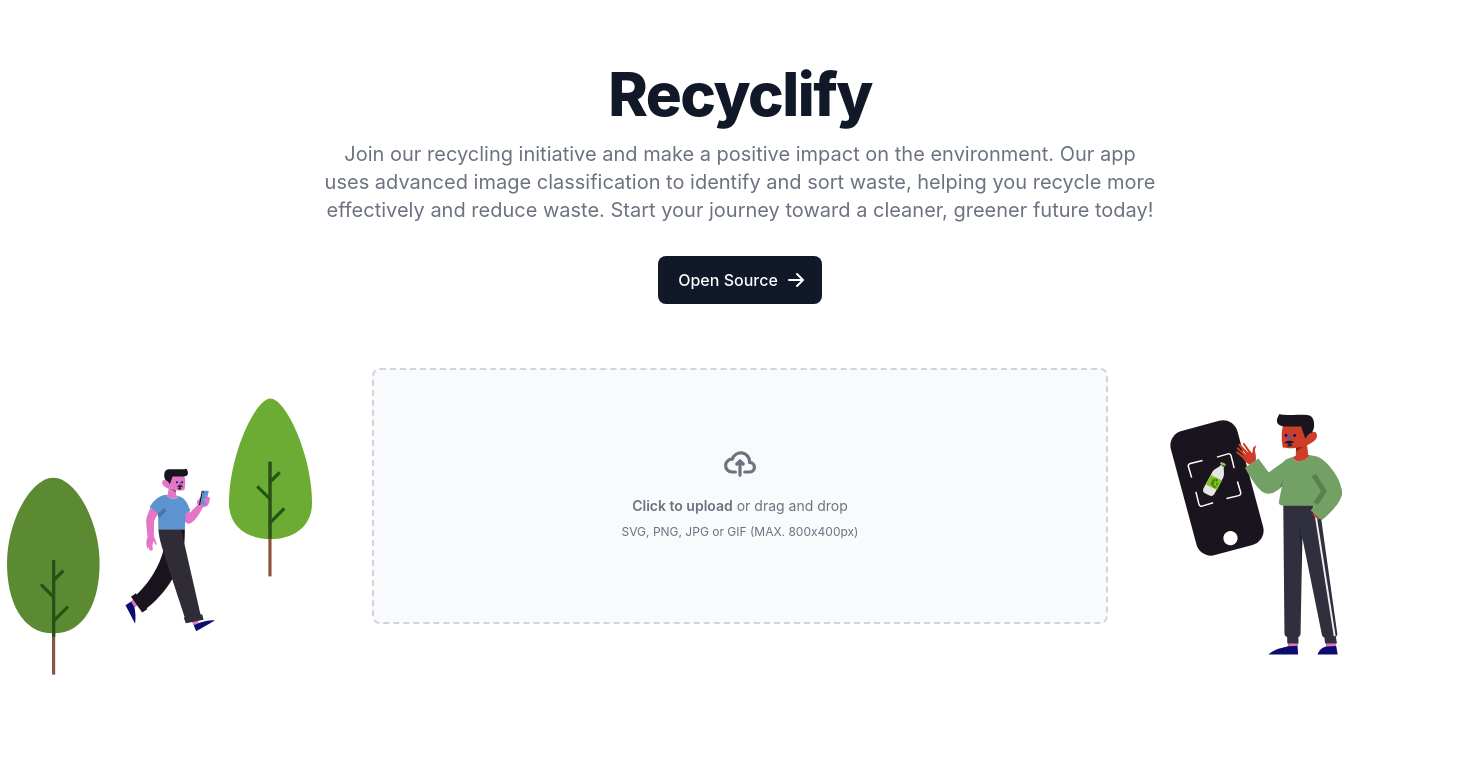
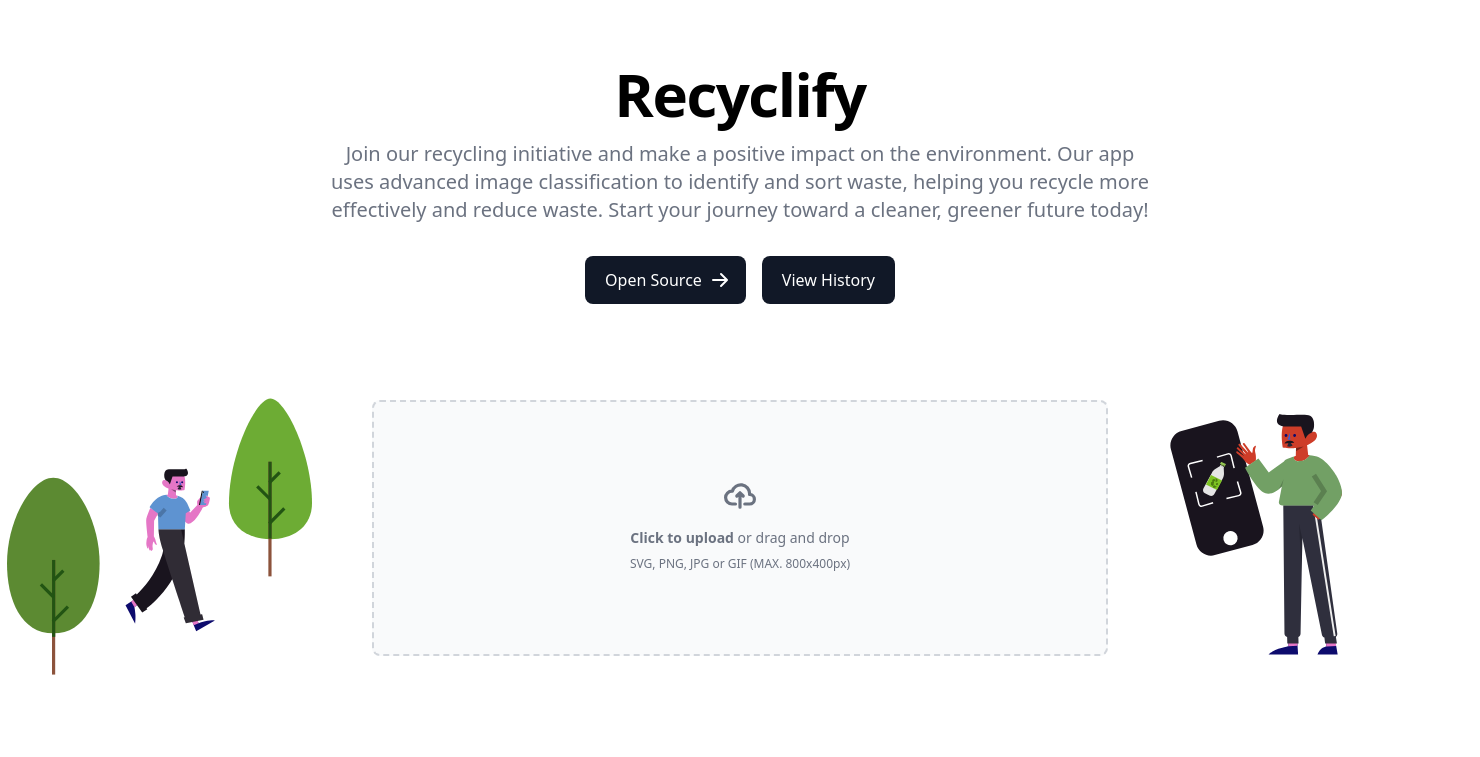
Before and after one commit to hershey-harsh/recyclify, a Flask app: page / in a window 1480 px wide; the page is wider, and only the part inside the window is pictured. Shown: the top 757 px of that part. Run offline with Flask 3, Linux system fonts and the light colour scheme; some libraries are stand-ins or nearby versions.

Commit message:
Add files via upload

```diff
--- a/app.py
+++ b/app.py
@@ -1,15 +1,16 @@
-from flask import Flask, render_template, request, jsonify
+from flask import Flask, render_template, request, jsonify, url_for
 import requests
+import random
+from keras.models import load_model
 from keras.layers import DepthwiseConv2D
 from PIL import Image, ImageOps
 import numpy as np
+import os
+import string
+import recycle_data
+from flask import send_from_directory
 
-import os
-from keras.models import load_model
-
-current_dir = os.path.dirname(os.path.abspath(__file__))
-model_path = os.path.join(current_dir, 'keras_model.h5')
-
+IMG_HISTORY_FOLDER = os.path.join(os.getcwd(), 'img_history')
 app = Flask(__name__)
 
 items_real_names = {
@@ -71,15 +72,13 @@
     'plastic_straws',
 ]
 
-recyclable_plastic_items_3 = [
-]
+recyclable_plastic_items_3 = []
 
 recyclable_plastic_items_4 = [
     "plastic_shopping_bags",
 ]
 
-recyclable_plastic_items_5 = [
-]
+recyclable_plastic_items_5 = []
 
 recyclable_plastic_items_6 = [
     "plastic_food_containers",
@@ -111,25 +110,18 @@
 recycle_reusable = "Items like clothing can be reused, donated, or repurposed, reducing landfill waste and conserving resources."
 recycle_trash = "Items that can’t be recycled or reused, like aerosol cans and plastic cutlery, must be disposed of safely to avoid contaminating recycling."
 
-# Custom function to handle the 'groups' argument
 class CustomDepthwiseConv2D(DepthwiseConv2D):
     def __init__(self, **kwargs):
-        # Remove the 'groups' argument if present
         kwargs.pop('groups', None)
         super().__init__(**kwargs)
 
-# Load the model with the custom layer
-model = load_model(model_path, custom_objects={'DepthwiseConv2D': CustomDepthwiseConv2D}, compile=False)
+model = load_model("keras_model.h5", custom_objects={'DepthwiseConv2D': CustomDepthwiseConv2D}, compile=False)
 
 class_names = open("labels.txt", "r").readlines()
 
 data = np.ndarray(shape=(1, 224, 224, 3), dtype=np.float32)
 
-# Mappings for category and explanation
 def get_category_and_explanation(item):
-    """Return the category and explanation for the given item."""
-
-    # Check if the item is in any of the recyclable categories
     if item in recyclable_paper_items:
         return 'Recyclable Paper', recycle_paper
     elif item in recyclable_metal_items:
@@ -161,40 +153,50 @@
 
 @app.route('/predict', methods=['POST'])
 def predict():
-    # Check if a file was uploaded
     if 'file' not in request.files:
         return jsonify({'error': 'No file uploaded'}), 400
 
     file = request.files['file']
+    if file:
+        random_name = ''.join(random.choices(string.ascii_letters + string.digits, k=12)) + ".png"
+        upload_folder = 'img_history'
+        os.makedirs(upload_folder, exist_ok=True)
+        file_path = os.path.join(upload_folder, random_name)
+        file.save(file_path)
 
-    if file:
-        # Load and preprocess the image
+        image_url = url_for('serve_image', filename=random_name, _external=True)
+
         image = Image.open(file).convert('RGB')
         image = ImageOps.fit(image, (224, 224), Image.Resampling.LANCZOS)
-        image_array = np.asarray(image) / 255.0  # Normalize to [0, 1]
+        image_array = np.asarray(image) / 255.0
         data[0] = image_array
 
-        # Run prediction
         prediction = model.predict(data)
         predicted_index = np.argmax(prediction)
-        confidence = float(prediction[0][predicted_index]) * 100  # Convert to native Python float
+        confidence = float(prediction[0][predicted_index]) * 100
         category = class_names[predicted_index].strip()
 
-        # Get category and explanation
         item_category, explanation = get_category_and_explanation(category)
 
-        # Construct result
         result = {
-            'item': items_real_names.get(category, category),  # Use real item name from the dictionary
+            'item': items_real_names.get(category, category),
             'confidence': confidence,
             'category': item_category,
-            'explanation': explanation
+            'explanation': explanation,
+            'image_url': image_url,
         }
 
         return jsonify(result)
 
     return jsonify({'error': 'Invalid file'}), 400
 
+@app.route('/history/<filename>', methods=['GET'])
+def serve_image(filename):
+    file_path = os.path.join(IMG_HISTORY_FOLDER, filename)
+    if os.path.exists(file_path):
+        return send_from_directory(IMG_HISTORY_FOLDER, filename)
+    else:
+        return jsonify({'error': 'Image not found'}), 404
 
 if __name__ == "__main__":
     app.run(debug=True, port=5000)
--- a/static/js/image_process.js
+++ b/static/js/image_process.js
@@ -1,27 +1,43 @@
-document.getElementById('dropzone-file').addEventListener('change', async function(event) {
+const openModalButton = document.getElementById('open-history-modal');
+const closeModalButton = document.getElementById('close-history-modal');
+const historyModal = document.getElementById('history-modal');
+
+openModalButton.addEventListener('click', () => {
+    historyModal.classList.remove('hidden');
+    loadHistory();
+});
+
+closeModalButton.addEventListener('click', () => {
+    historyModal.classList.add('hidden');
+});
+
+document.getElementById('dropzone-file').addEventListener('change', async function (event) {
     const file = event.target.files[0];
     if (file) {
         const formData = new FormData();
         formData.append('file', file);
 
-        // Remove drop box and show a loading message while processing
         showProcessingBox("Processing your image...");
 
         try {
             const response = await fetch('/predict', {
                 method: 'POST',
-                body: formData
+                body: formData,
             });
 
             const result = await response.json();
-            // Replace the drop box with the result box
+
+            const imagePath = await saveImage(file);
+
+            const predictionText = `${result.category} (${Math.min(result.confidence, 100).toFixed(2)}%)`;
+            updateHistory(predictionText, result.image_url || "placeholder.png");
+
             showResultBox(result);
         } catch (error) {
             console.error('Error:', error);
-            showResultBox({message: "Something went wrong while processing your image.", confidence: 0});
+            showResultBox({ message: "Something went wrong while processing your image.", confidence: 0 });
         }
 
-        // Clear the file input
         event.target.value = null;
     }
 });
@@ -29,41 +45,143 @@
 function showProcessingBox(message) {
     const dropBox = document.querySelector('.dropbox-container');
     dropBox.innerHTML = `
-        <div class="flex flex-col items-center justify-center w-full h-64 border-2 border-gray-300 border-dashed rounded-lg cursor-pointer bg-gray-50 dark:bg-gray-700">
-            <p class="text-base text-gray-500 dark:text-gray-400">${message}</p>
+        <div class="flex flex-col items-center justify-center w-full h-64 border-2 border-gray-300 border-dashed rounded-lg cursor-pointer bg-gray-50">
+            <p class="text-base text-gray-500">${message}</p>
         </div>
     `;
 }
 
 function showResultBox(result) {
     const dropBox = document.querySelector('.dropbox-container');
-
     dropBox.innerHTML = `
-        <div class="grid grid-cols-2 gap-4 border-2 border-gray-300 rounded-lg bg-gray-50 dark:bg-gray-700 pt-16 px-4 h-64">
-            <!-- Text section 1 -->
-            <div class="pl-8 flex flex-col items-start justify-start">
-                <p class="text-lg font-semibold text-gray-700 dark:text-gray-300 mb-2">This item is ${result.category}.</p>
-                <div class="w-full bg-gray-200 rounded-lg dark:bg-gray-600 mb-2">
+        <div class="flex flex-col justify-center items-center border-2 border-gray-300 rounded-lg bg-gray-50 py-6 px-4">
+            <div class="flex flex-col items-center text-center w-full">
+                <p class="text-lg font-semibold text-gray-700 mb-4">This item is ${result.category}.</p>
+                <div class="w-full bg-gray-200 rounded-lg mb-4">
                     <div class="bg-green-600 text-xs font-medium text-white flex items-center justify-center rounded-lg" style="width: ${Math.min(result.confidence, 100).toFixed(2)}%; height: 40px;">
                         ${Math.min(result.confidence, 100).toFixed(2)}%
                     </div>
                 </div>
-                <p class="text-sm text-gray-500 dark:text-gray-400">This item is identified as <b>${result.item}</b>. Please make sure to handle it appropriately.</p>
+                <p class="text-sm text-gray-500 mb-6">
+                    This item is identified as <b>${result.item}</b>. ${result.explanation}
+                </p>
             </div>
-
-            <!-- Text section 2 -->
-            <div class="pl-8 flex flex-col items-start justify-start">
-                <p class="text-lg font-semibold text-gray-700 dark:text-gray-300 mb-2">Why is this item a ${result.category}?</p>
-                <p class="text-sm text-gray-500 dark:text-gray-400">${result.explanation}</p>
+            <div class="flex justify-center items-center w-full max-h-48">
+                <img src="${result.image_url}" alt="${result.item}" class="rounded-lg shadow-md object-contain max-h-48 max-w-full">
+            </div>
+            <div class="flex justify-center space-x-4 mt-6">
+                <button id="back-button" class="py-2 px-4 bg-gray-900 text-white rounded-lg">Back</button>
+                <button id="dispose-button" class="py-2 px-4 bg-gray-900 text-white rounded-lg">How to Dispose?</button>
             </div>
         </div>
+        <br>
+        <br>
+    `;
 
-        <button id="back-button" class="mt-4 py-2 px-4 bg-gray-900 text-white rounded-lg">Back</button>
-    `;
+    document.getElementById('dispose-button').addEventListener('click', async () => {
+        const disposeModal = document.getElementById('dispose-modal');
+        const disposeContent = document.getElementById('dispose-content');
+
+        disposeModal.classList.remove('hidden');
+
+        try {
+            const response = await fetch('https://jamsapi.hackclub.dev/openai/chat/completions', {
+                method: 'POST',
+                headers: {
+                    'Content-Type': 'application/json',
+                    'Authorization': 'Bearer token'
+                },
+                body: JSON.stringify({
+                    model: 'gpt-4o-mini',
+                    messages: [
+                        {
+                            role: 'user',
+                            content: `Give me 3-4 sentences on how to dispose ${result.category}.`
+                        }
+                    ]
+                })
+            });
+
+            const data = await response.json();
+            disposeContent.innerText = data.choices[0].message.content;
+        } catch (error) {
+            console.error('Error fetching disposal instructions:', error);
+            disposeContent.innerText = 'Unable to fetch disposal instructions. Please try again later.';
+        }
+    });
 
     document.getElementById('back-button').addEventListener('click', resetDropBox);
 }
-// width: ${Math.min(result.confidence, 100).toFixed(2)}%;
+
+document.getElementById('close-dispose-modal').addEventListener('click', () => {
+    document.getElementById('dispose-modal').classList.add('hidden');
+});
+
 function resetDropBox() {
     location.reload();
 }
+
+function updateHistory(prediction, imageUrl) {
+    const historyList = document.getElementById('history-list');
+    const newItem = document.createElement('li');
+    newItem.className = "flex items-center space-x-4";
+
+    newItem.innerHTML = `
+        <img src="${imageUrl}" alt="Uploaded Image" class="w-12 h-12 rounded-lg shadow-md">
+        <span class="text-gray-700">${prediction}</span>
+    `;
+
+    if (historyList.querySelector('li').innerText === 'None') {
+        historyList.innerHTML = '';
+    }
+    historyList.appendChild(newItem);
+
+    const history = JSON.parse(localStorage.getItem('history')) || [];
+    history.push({ prediction, imageUrl });
+    localStorage.setItem('history', JSON.stringify(history));
+}
+
+function loadHistory() {
+    const historyList = document.getElementById('history-list');
+    const history = JSON.parse(localStorage.getItem('history')) || [];
+
+    if (history.length === 0) {
+        historyList.innerHTML = '<li class="text-gray-500">None</li>';
+    } else {
+        historyList.innerHTML = '';
+        history.forEach(item => {
+            const newItem = document.createElement('li');
+            newItem.className = "flex items-center space-x-4";
+            newItem.innerHTML = `
+                <img src="${item.imageUrl}" alt="Uploaded Image" class="w-12 h-12 rounded-lg shadow-md">
+                <span class="text-gray-700">${item.prediction}</span>
+            `;
+            historyList.appendChild(newItem);
+        });
+    }
+}
+
+async function saveImage(file) {
+    const formData = new FormData();
+    formData.append('file', file);
+
+    const response = await fetch('/save_image', {
+        method: 'POST',
+        body: formData,
+    });
+
+    if (!response.ok) {
+        console.error('Failed to save image.');
+        return null;
+    }
+
+    const data = await response.json();
+    return data.path || null;
+}
+
+document.getElementById('clear-history').addEventListener('click', () => {
+    localStorage.removeItem('history');
+    loadHistory();
+});
+
+window.onload = loadHistory;
--- a/templates/home.html
+++ b/templates/home.html
@@ -9,20 +9,18 @@
 
         <link href="https://cdn.jsdelivr.net/npm/flowbite@2.5.2/dist/flowbite.min.css" rel="stylesheet" />
         <script src="https://cdn.jsdelivr.net/npm/flowbite@2.5.2/dist/flowbite.min.js"></script>
+        <script src="https://cdn.tailwindcss.com"></script>
     </head>
 
-    <body>
-        <section class="bg-white dark:bg-gray-900">
+    <body class="bg-white">
+        <section>
             <div class="pt-8 px-4 mx-auto max-w-screen-xl text-center">
 
                 <div class="py-8 px-4 mx-auto max-w-screen-xl text-center">
-                    <!-- Title and SVG Wrapper -->
                     <div class="relative flex justify-center items-center mb-4">
-                        <!-- Centered Title -->
-                        <h1 class="text-4xl font-extrabold tracking-tight leading-none text-gray-900 md:text-5xl lg:text-6xl dark:text-white">
+                        <h1 class="text-4xl font-extrabold tracking-tight leading-none text-black md:text-5xl lg:text-6xl">
                             Recyclify
                         </h1>
-                        <!-- SVG positioned to the right -->
                         <svg class="absolute left-0 top-0 transform" style="transform: translate(-125px, 300px);" width="305px" height="343.6246px" viewBox="0 0 382 343.6246" version="1.1" xmlns="http://www.w3.org/2000/svg" xmlns:xlink="http://www.w3.org/1999/xlink">
                             <g id="Background" stroke="none" stroke-width="1" fill="none" fill-rule="evenodd">
                                 <g id="Man-/-Head-/-1" transform="translate(194.2101, 87.7526)">
@@ -183,33 +181,67 @@
 
                     </div>
 
-                <p class="mb-8 text-lg font-normal text-gray-500 lg:text-xl sm:px-16 xl:px-48 dark:text-gray-400">Join our recycling initiative and make a positive impact on the environment. Our app uses advanced image classification to identify and sort waste, helping you recycle more effectively and reduce waste. Start your journey toward a cleaner, greener future today!
+                <p class="mb-8 text-lg font-normal text-gray-500 lg:text-xl sm:px-16 xl:px-48">Join our recycling initiative and make a positive impact on the environment. Our app uses advanced image classification to identify and sort waste, helping you recycle more effectively and reduce waste. Start your journey toward a cleaner, greener future today!
                 </p></p>
                 <div class="flex flex-col mb-8 lg:mb-16 space-y-4 sm:flex-row sm:justify-center sm:space-y-0 sm:space-x-4">
-                    <a href="https://github.com/hershey-harsh/recyclify/" class="inline-flex justify-center items-center py-3 px-5 text-base font-medium text-center text-white rounded-lg bg-gray-900 hover:bg-gray-700 focus:ring-4 focus:ring-gray-300 dark:focus:ring-gray-900">
+                    <a href="https://github.com/hershey-harsh/recyclify/" class="inline-flex justify-center items-center py-3 px-5 text-base font-medium text-center text-white rounded-lg bg-gray-900 hover:bg-gray-700 focus:ring-4 focus:ring-gray-300">
                         Open Source
                         <svg class="ml-2 -mr-1 w-5 h-5" fill="currentColor" viewBox="0 0 20 20" xmlns="http://www.w3.org/2000/svg">
                             <path fill-rule="evenodd" d="M10.293 3.293a1 1 0 011.414 0l6 6a1 1 0 010 1.414l-6 6a1 1 0 01-1.414-1.414L14.586 11H3a1 1 0 110-2h11.586l-4.293-4.293a1 1 0 010-1.414z" clip-rule="evenodd"></path>
                         </svg>
                     </a>
+
+                    <button id="open-history-modal" class="inline-flex justify-center items-center py-3 px-5 text-base font-medium text-center text-white rounded-lg bg-gray-900 hover:bg-gray-700 focus:ring-4 focus:ring-gray-300">
+                        View History
+                    </button>
                 </div>
             </div>
         </section>
 
+        <div id="history-modal" class="fixed inset-0 z-50 hidden bg-black bg-opacity-25 backdrop-blur-md flex items-center justify-center">
+            <div class="bg-white rounded-lg shadow-lg w-full max-w-lg p-6">
+                <h2 class="text-xl font-semibold mb-4">Prediction History</h2>
+                <ul id="history-list" class="space-y-2">
+                    <li class="text-gray-500">Loading history...</li>
+                </ul>
+                <div class="flex justify-between mt-4">
+                    <button id="clear-history" class="py-2 px-4 bg-gray-300 text-gray-700 rounded-lg hover:bg-gray-400">
+                        Clear History
+                    </button>
+                    <button id="close-history-modal" class="py-2 px-4 bg-gray-900 text-white rounded-lg hover:bg-gray-700">
+                        Close
+                    </button>
+                </div>
+            </div>
+        </div>
+
+        <section>
             <div class="px-4 mx-auto max-w-screen-md dropbox-container">
                 <div class="flex items-center justify-center w-full">
-                <label for="dropzone-file" class="flex flex-col items-center justify-center w-full h-64 border-2 border-gray-300 border-dashed rounded-lg cursor-pointer bg-gray-50 dark:hover:bg-gray-800 dark:bg-gray-700 hover:bg-gray-100 dark:border-gray-600 dark:hover:border-gray-500 dark:hover:bg-gray-600">
+                    <label for="dropzone-file" class="flex flex-col items-center justify-center w-full h-64 border-2 border-gray-300 border-dashed rounded-lg cursor-pointer bg-gray-50 hover:bg-gray-100">
                         <div class="flex flex-col items-center justify-center pt-5 pb-6">
-                        <svg class="w-8 h-8 mb-4 text-gray-500 dark:text-gray-400" aria-hidden="true" xmlns="http://www.w3.org/2000/svg" fill="none" viewBox="0 0 20 16">
+                            <svg class="w-8 h-8 mb-4 text-gray-500" aria-hidden="true" xmlns="http://www.w3.org/2000/svg" fill="none" viewBox="0 0 20 16">
                                 <path stroke="currentColor" stroke-linecap="round" stroke-linejoin="round" stroke-width="2" d="M13 13h3a3 3 0 0 0 0-6h-.025A5.56 5.56 0 0 0 16 6.5A5.5 5.5 0 0 0 5.207 5.021C5.137 5.017 5.071 5 5 5a4 4 0 0 0 0 8h2.167M10 15V6m0 0L8 8m2-2 2 2"/>
                             </svg>
-                        <p class="mb-2 text-sm text-gray-500 dark:text-gray-400"><span class="font-semibold">Click to upload</span> or drag and drop</p>
-                        <p class="text-xs text-gray-500 dark:text-gray-400">SVG, PNG, JPG or GIF (MAX. 800x400px)</p>
+                            <p class="mb-2 text-sm text-gray-500"><span class="font-semibold">Click to upload</span> or drag and drop</p>
+                            <p class="text-xs text-gray-500">SVG, PNG, JPG or GIF (MAX. 800x400px)</p>
                         </div>
                         <input id="dropzone-file" type="file" class="hidden" />
                     </label>
                 </div>
             </div>
+        </section>
+
+        <div id="dispose-modal" class="fixed inset-0 z-50 hidden bg-black bg-opacity-25 backdrop-blur-md flex items-center justify-center">
+            <div class="bg-white rounded-lg shadow-lg w-full max-w-lg p-6">
+                <h2 class="text-xl font-semibold mb-4">Disposal Instructions</h2>
+                <p id="dispose-content" class="text-gray-700">Loading disposal instructions...</p>
+                <div class="flex justify-end mt-4">
+                    <button id="close-dispose-modal" class="py-2 px-4 bg-gray-900 text-white rounded-lg hover:bg-gray-700">Close</button>
+                </div>
+            </div>
+        </div>
+
         <script src="{{ url_for('static', filename='js/image_process.js') }}"></script>
         <script src="https://cdn.jsdelivr.net/npm/flowbite@2.5.2/dist/flowbite.min.js"></script>
     </body>
```
Also changed, not shown: recycle_data.py (added, +98 -0 lines). Lines whose indentation alone changed are shown as unchanged.
